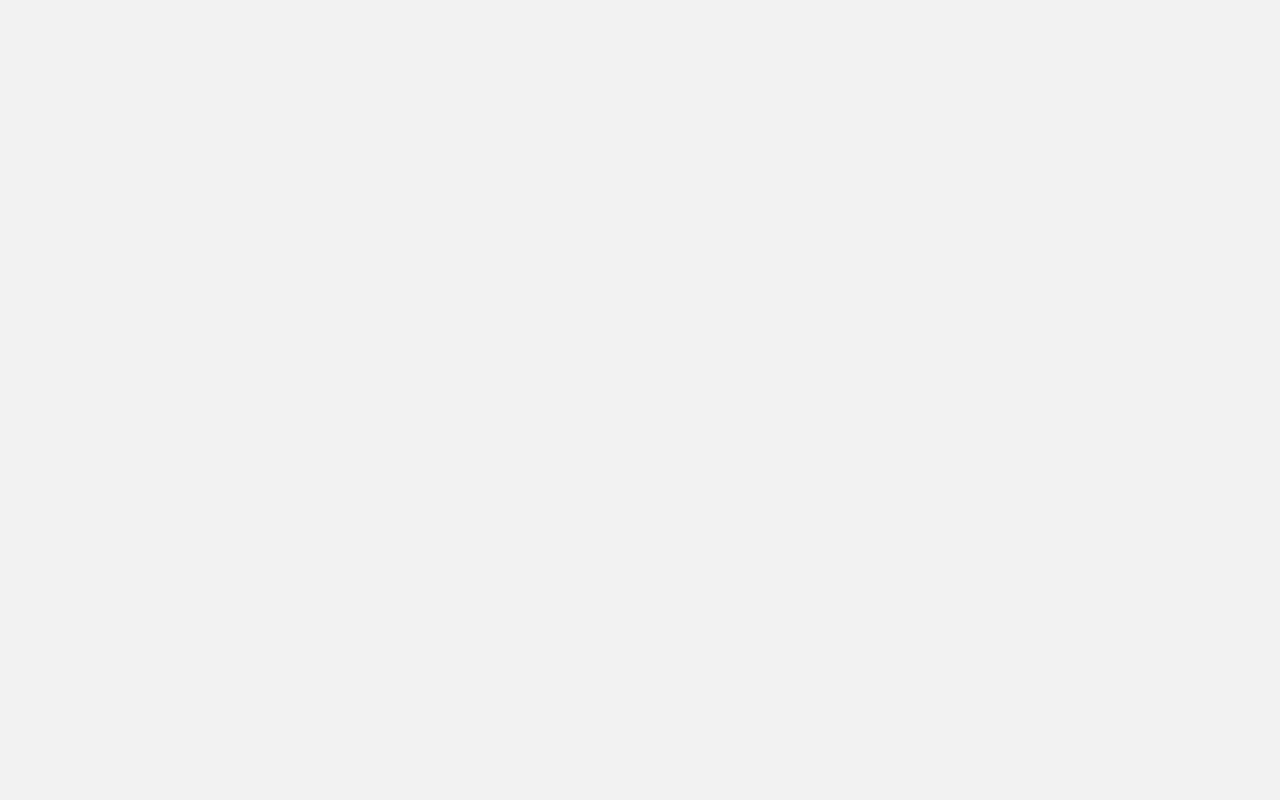
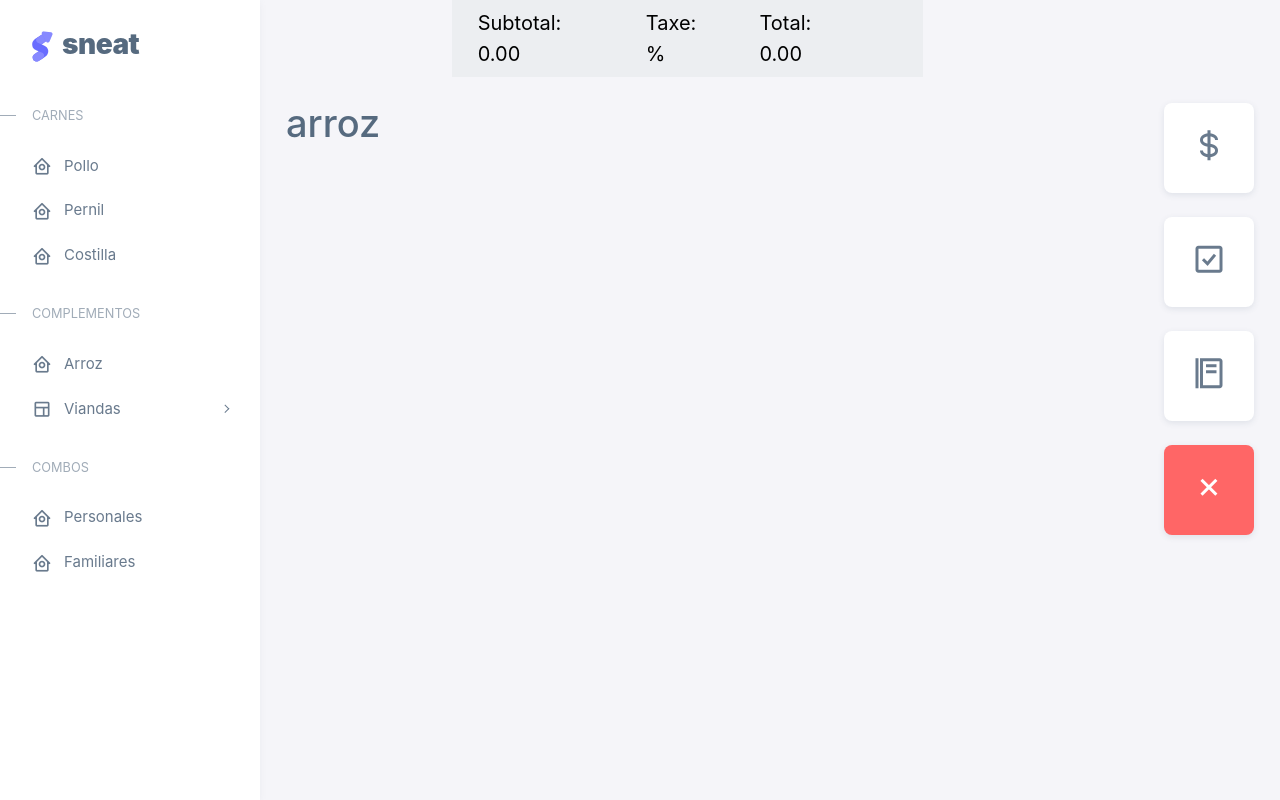
Before and after one commit to Ciber2018/react-challenge, a React (Create React App) app in the folder challenge/: page /order/arroz in a window 1280 px wide. Before the commit this address had no page. Built offline with nearby package versions, Linux system fonts and the light colour scheme.

Commit message:
Nested routes done

```diff
--- a/challenge/src/App.js
+++ b/challenge/src/App.js
@@ -1,4 +1,4 @@
-import {React,useState} from 'react';
+import {React} from 'react';
 import './App.css';
 import './core.css';
 import './theme-default.css';
@@ -8,11 +8,11 @@ import Auth from './pages/auth/Auth';
 import Sale from './pages/sale/Sale';
 import PagesLayout from './layouts/PagesLayout';
 import Order from './components/Order';
+import Plate from './components/Plate';
 
 
 
 function App() {
-const {logged,setLogged} = useState(false);
 
   return (
 
@@ -21,7 +21,9 @@ const {logged,setLogged} = useState(false);
         <Route index element={<Auth/>} />
         <Route path='/' element={<PagesLayout/>} >
           <Route path="/sale" exact element={<Sale/>} />
-          <Route path="/order" exact element={<Order/>} />
+          <Route path="/order" element={<Order/>}>
+            <Route path=':product' element={<Plate />} />
+          </Route>
         </Route>
       </Routes>
 
--- a/challenge/src/components/DropdownItemList.js
+++ b/challenge/src/components/DropdownItemList.js
@@ -14,11 +14,11 @@ const DropdownItemLis = (props) => {
 
         <ul className="menu-sub">
 
-          <SimpleItemList text='Without menu' icon='none'/>
-          <SimpleItemList text='Without navbar' icon='none'/>
-          <SimpleItemList text='Container' icon='none'/>
-          <SimpleItemList text='Fluid' icon='none'/>
-          <SimpleItemList text='Blank' icon='none'/>
+          <SimpleItemList text='Without menu' icon='none' dir='/order/without-menu'/>
+          <SimpleItemList text='Without navbar' icon='none' dir='/order/without-navbar'/>
+          <SimpleItemList text='Container' icon='none' dir='/order/container'/>
+          <SimpleItemList text='Fluid' icon='none' dir='/order/fuid'/>
+          <SimpleItemList text='Blank' icon='none' dir='/order/blank'/>
 
         </ul>
       </li>
--- a/challenge/src/components/Navbar.js
+++ b/challenge/src/components/Navbar.js
@@ -6,15 +6,16 @@ const Navbar = (props) => {
 
     return (
         <nav id='layout-navbar' className={props.customClasses}>
-            <div className="layout-menu-toggle navbar-nav align-items-xl-center me-3 me-xl-0 d-xl-none">
 
-            <a className="nav-item nav-link px-0 me-xl-4" href="#" onClick={showAsideMenu}>
+           <div className="layout-menu-toggle navbar-nav align-items-xl-center me-3 me-xl-0 d-xl-none">
+
+            <a className="nav-item nav-link px-0 me-xl-4" onClick={showAsideMenu}>
                 <i className="bx bx-menu bx-sm"></i>
               </a>
 
             </div>
 
-            {props.children}
+               {props.children}
 
         </nav>
     )
--- a/challenge/src/components/Order.js
+++ b/challenge/src/components/Order.js
@@ -1,27 +1,34 @@
 import {React} from 'react';
+import { Outlet } from 'react-router-dom';
 import Navbar from '../components/Navbar';
 import ButtonCard from './ButtonCard';
+//import Plate from './Plate';
 
 const Order = () => {
+  /*let match = useLocation();
+  console.log(match);*/
     return (
         <>
 
+        <div className='container-fluid'>
           <div className='row'>
-          <div className='col-sm-1 col-md-1 col-lg-3'></div>
-          <div className='col-sm-10 col-md-10 col-lg-6'>
+            <div className='col-sm-10 col-md-10 offset-md-1 col-lg-6 offset-lg-2'>
               <Navbar customClasses='navbar navbar-example container-xxl navbar-expand-lg navbar-light bg-light'>
                 <span className='order-navbar-spaces'>Subtotal: 0.00</span>
                 <span className='order-navbar-spaces'>Taxe: %</span>
                 <span className='order-navbar-spaces'>Total: 0.00</span>
+
               </Navbar>
             </div>
-          <div className='col-sm-1 col-md-1 col-lg-3'></div>
           </div>
+        </div>
+
+
         <div className='content-wrapper'>
             <div className='container-xxl flex-grow-1 container-p-y'>
               <div className='row'>
                   <div className="col-sm-6 col-lg-10 mb-4">
-
+                  <Outlet/>
                   </div>
                   <div className="col-sm-6 col-lg-2 mb-4">
                     <ButtonCard iconClass='tf-icons bx bx-dollar bx-md' text='Pagar Orden'/>
--- /dev/null
+++ b/challenge/src/components/Plate.js
@@ -0,0 +1,14 @@
+import {React} from 'react';
+import { useParams } from 'react-router-dom';
+
+const Plate = () => {
+    let params = useParams();
+
+    return(
+        <>
+            <h1>{params.product}</h1>
+        </>
+    )
+}
+
+export default Plate;
--- a/challenge/src/index.css
+++ b/challenge/src/index.css
@@ -113,9 +113,31 @@
 
 
 
+
+@media (max-width: 1200px) {
+  .order-navbar-spaces{
+    font-size: 12px;
+    padding: 0 10px 0 0;
+  }
+}
+
 @media (max-width: 992px) {
   .order-navbar-spaces{
     font-size: 13px;
+  }
+}
+
+@media (max-width: 415px) {
+  .order-navbar-spaces{
+    font-size: 14px;
+    padding: 0 10px 0 0;
+  }
+}
+
+@media (max-width: 390px) {
+  .order-navbar-spaces{
+    font-size: 13px;
+    padding: 0 10px 0 0;
   }
 }
 
@@ -125,9 +147,15 @@
   }
 }
 
+@media (max-width: 360px) {
+  .order-navbar-spaces{
+    padding: 0 10px 0 0;
+  }
+}
+
 @media (max-width: 280px) {
   .order-navbar-spaces{
     font-size: 10px;
-    padding: 0 10px 0 0;
+    padding: 0 6px 0 0;
   }
 }
--- a/challenge/src/layouts/PagesLayout.js
+++ b/challenge/src/layouts/PagesLayout.js
@@ -13,22 +13,21 @@ const PagesLayout = (props) =>{
                 <li className="menu-header small text-uppercase">
                   <span className="menu-header-text">CARNES</span>
                 </li>
-                <SimpleItemList text='Pollo' icon='menu-icon tf-icons bx bx-home-circle' dir='/order'/>
+                <SimpleItemList text='Pollo' icon='menu-icon tf-icons bx bx-home-circle' dir='/order/pollo'/>
 
-                <SimpleItemList text='Pernil' icon='menu-icon tf-icons bx bx-home-circle'/>
-                <SimpleItemList text='Costilla' icon='menu-icon tf-icons bx bx-home-circle'/>
+                <SimpleItemList text='Pernil' icon='menu-icon tf-icons bx bx-home-circle' dir='/order/pernil'/>
+                <SimpleItemList text='Costilla' icon='menu-icon tf-icons bx bx-home-circle' dir='/order/costilla'/>
                 <li className="menu-header small text-uppercase">
                   <span className="menu-header-text">COMPLEMENTOS</span>
                 </li>
-                <SimpleItemList text='Arroz' icon='menu-icon tf-icons bx bx-home-circle'/>
+                <SimpleItemList text='Arroz' icon='menu-icon tf-icons bx bx-home-circle' dir='/order/arroz'/>
                 <DropdownItemList text='Viandas'/>
-                {/*<DropdownItemList text='Bebidas'/>
-                <DropdownItemList text='Otros'/>*/}
+
                 <li className="menu-header small text-uppercase">
                   <span className="menu-header-text">COMBOS</span>
                 </li>
-                <SimpleItemList text='Personales' icon='menu-icon tf-icons bx bx-home-circle'/>
-                <SimpleItemList text='Familiares' icon='menu-icon tf-icons bx bx-home-circle'/>
+                <SimpleItemList text='Personales' icon='menu-icon tf-icons bx bx-home-circle' dir='/order/personales'/>
+                <SimpleItemList text='Familiares' icon='menu-icon tf-icons bx bx-home-circle' dir='/order/familiares'/>
 
             </Aside>
             <div className='layout-page'>
```
Lines whose indentation alone changed are shown as unchanged.
